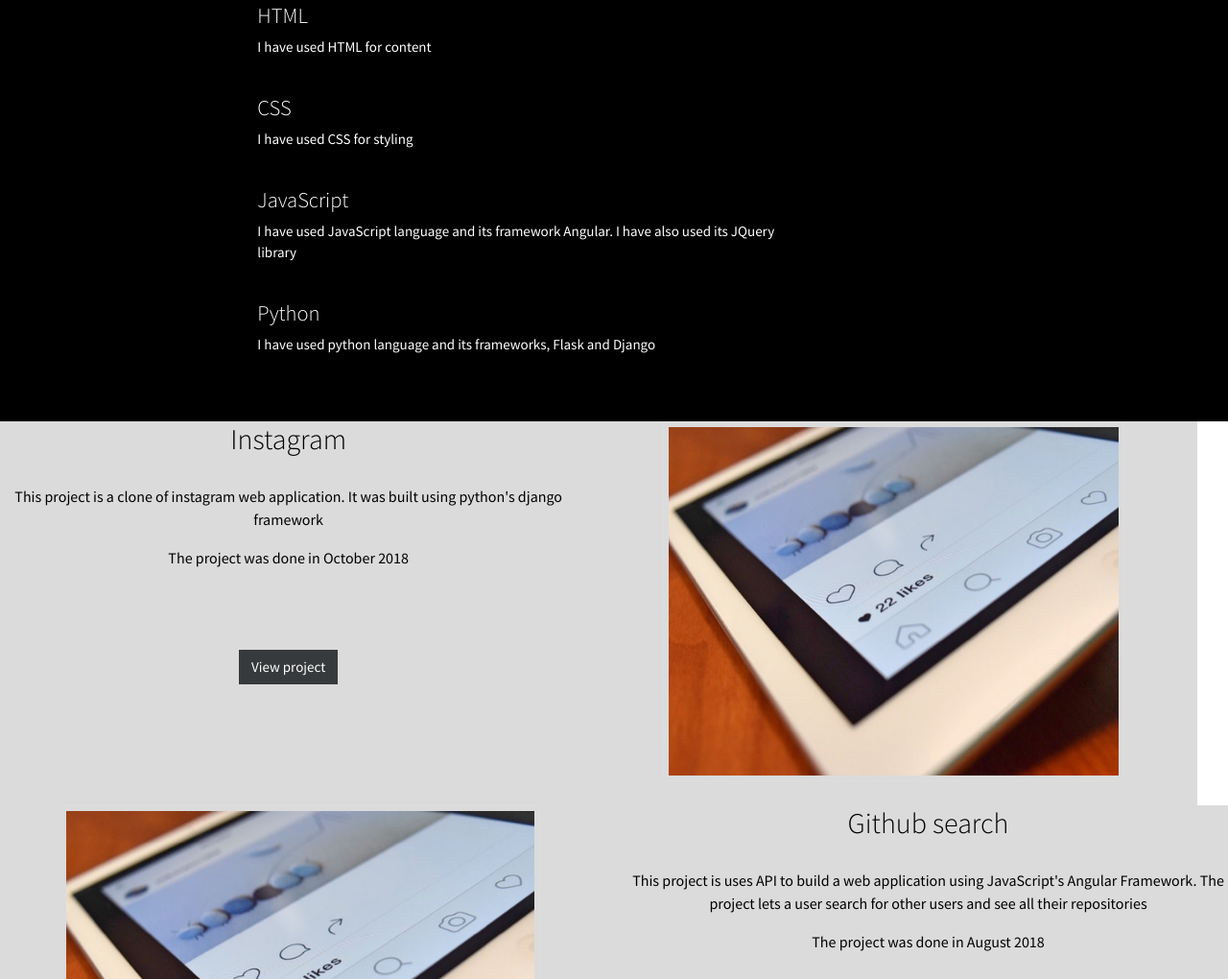
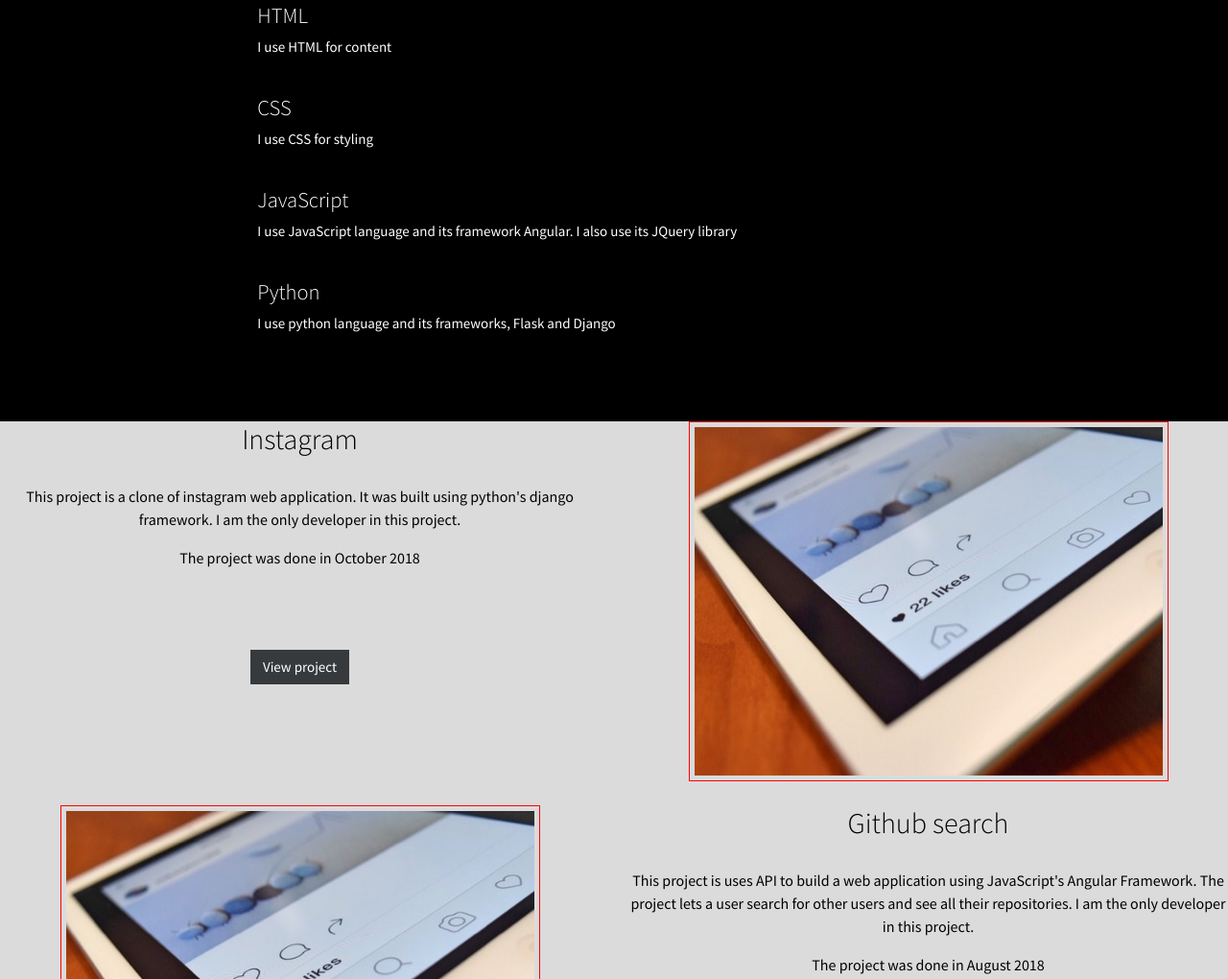
Before and after one commit to moha-abdul/portfolios, a plain HTML site: page index.html in a window 1280 px wide. Shown: the part 1266-2286 px from the top of the page at 96% size. Drawn offline with nearby package versions, Linux system fonts and the light colour scheme.

Commit message:
Complete portfolio

```diff
--- a/css/styles.css
+++ b/css/styles.css
@@ -48,7 +48,7 @@ body{
     height: 375px;
     width: 80%;
     margin: 0 auto;
-    border: 1px solid #ddd; /* Gray border */
+    border: 1px solid rgb(255, 0, 0); /* Gray border */
     /* border-radius: 4px;  Rounded border */
     padding: 5px;
 }
--- a/index.html
+++ b/index.html
@@ -31,7 +31,7 @@
         <div class="row home" id="home">
             <div class="col-md-12">
                 <div class="home-content">
-                    <p><strong>Mohammed Abdullahi</strong></p>
+                    <p>Mohammed Abdullahi</p>
                     <h1>Fullstack developer</h1>
 
                 </div>
@@ -55,13 +55,13 @@
 
                 <ul>
                     <li><h4>HTML</h4>
-                        <p>I have used HTML for content</p></li><br>
+                        <p>I use HTML for content</p></li><br>
                     <li><h4>CSS</h4>
-                        <p>I have used CSS for styling</p></li><br>
+                        <p>I use CSS for styling</p></li><br>
                     <li><h4>JavaScript</h4>
-                        <p>I have used JavaScript language and its framework Angular. I have also used its JQuery library</p></li><br>
+                        <p>I use JavaScript language and its framework Angular. I also use its JQuery library</p></li><br>
                     <li><h4>Python</h4>
-                        <p>I have used python language and its frameworks, Flask and Django</p></li><br>
+                        <p>I use python language and its frameworks, Flask and Django</p></li><br>
                 </ul>
             </div>
             <div class="col-md-4"></div>
@@ -70,7 +70,7 @@
             <div class="row instagram">
                 <div class="col-md-6">
                     <h2>Instagram</h2><br>
-                    <p class="p-proj">This project is a clone of instagram web application. It was built using python's django framework</p>
+                    <p class="p-proj">This project is a clone of instagram web application. It was built using python's django framework. I am the only developer in this project.</p>
                     <p class="p-proj">The project was done in October 2018</p><br><br><br>
                     <a href="https://github.com/moha-abdul/instaClown" target="_blank"><button class="btn btn-secondary">View project</button></a>
                 </div>
@@ -84,7 +84,7 @@
                 </div>
                 <div class="col-md-6">
                     <h2>Github search</h2><br>
-                    <p class="p-proj">This project is uses API to build a web application using JavaScript's Angular Framework. The project lets a user search for other users and see all their repositories</p>
+                    <p class="p-proj">This project is uses API to build a web application using JavaScript's Angular Framework. The project lets a user search for other users and see all their repositories. I am the only developer in this project.</p>
                     <p class="p-proj">The project was done in August 2018</p><br><br><br>
                     <a href="https://github.com/moha-abdul/github" target="_blank"><button class="btn btn-secondary">View project</button></a>
                 </div>
@@ -92,7 +92,7 @@
             <div class="row news">
                 <div class="col-md-6">
                     <h2>News Highlights</h2><br>
-                    <p class="p-proj">This project is uses API to build a web application using Python's Flask Framework. The project lets a user see news highlights from major online newspapers and news television channels.</p>
+                    <p class="p-proj">This project is uses API to build a web application using Python's Flask Framework. The project lets a user see news highlights from major online newspapers and news television channels. I am the only developer in this project.</p>
                     <p class="p-proj">The project was done in September 2018</p><br><br><br>
                     <a href="https://github.com/moha-abdul/news" target="_blank"><button class="btn btn-secondary">View project</button></a>
                 </div>
```
